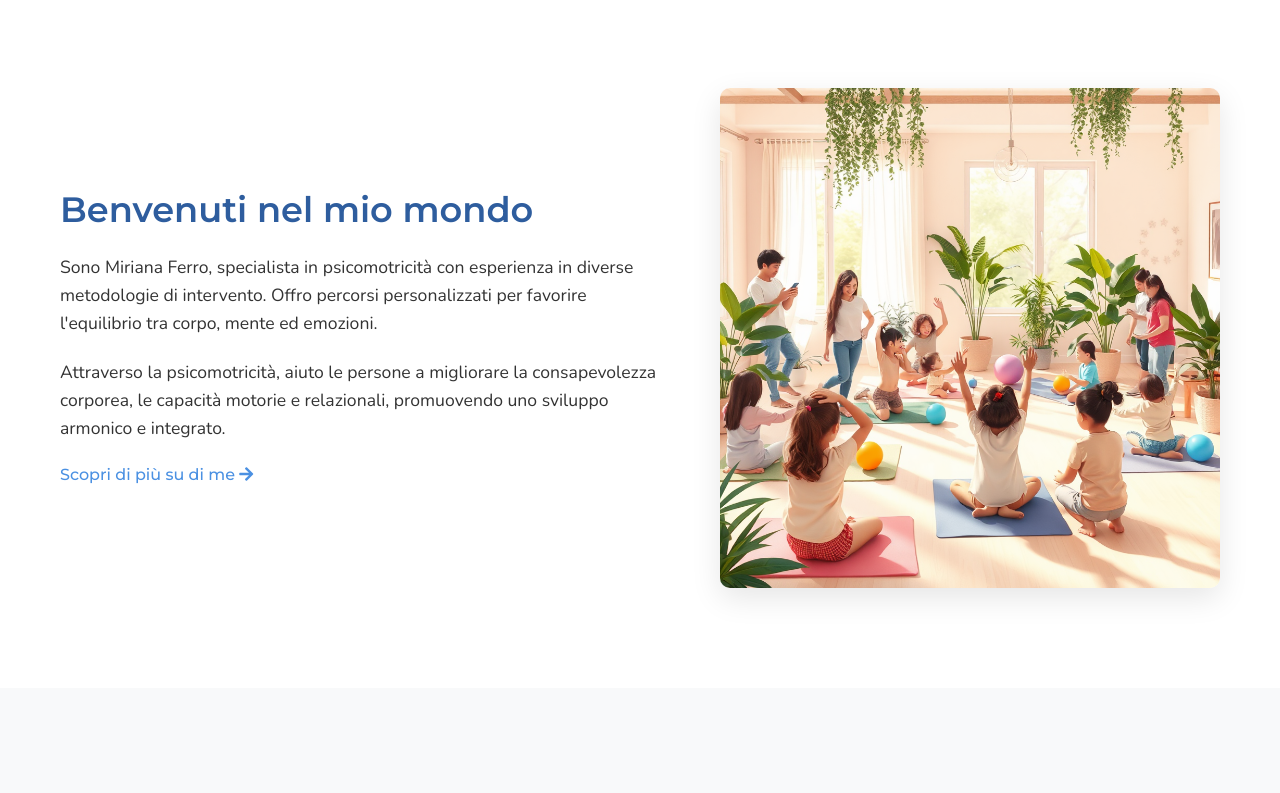
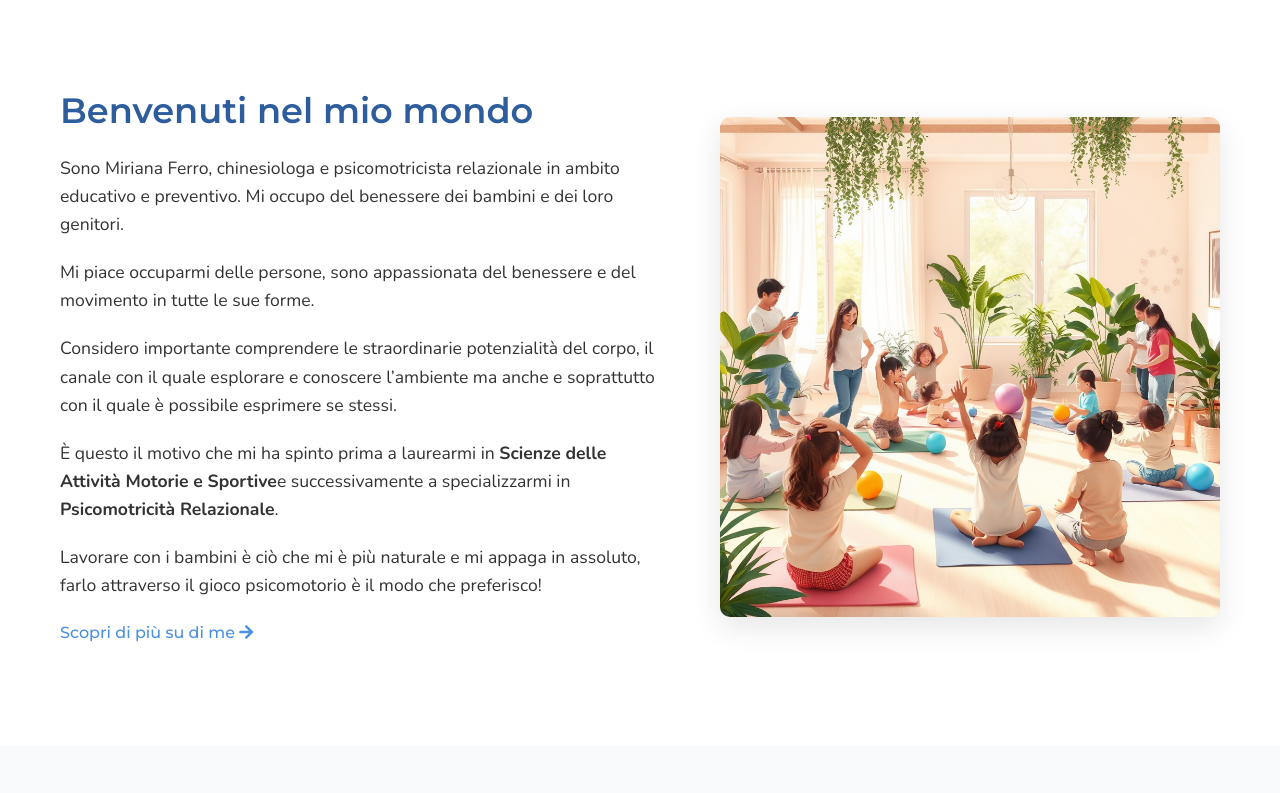
Before and after one commit to aikan86/MirianaPsicomotricita, a React (Create React App) app: page / in a window 1280 px wide. Shown: the part 592-1385 px from the top of the page. Built offline with nearby package versions, Linux system fonts and the light colour scheme.

Commit message:
Update Home.js

```diff
--- a/src/pages/Home.js
+++ b/src/pages/Home.js
@@ -27,14 +27,26 @@ function Home() {
           <div className="welcome-text">
             <h2>Benvenuti nel mio mondo</h2>
             <p>
-              Sono Miriana Ferro, specialista in psicomotricità con esperienza in diverse metodologie
-              di intervento. Offro percorsi personalizzati per favorire l'equilibrio tra corpo,
-              mente ed emozioni.
+              Sono Miriana Ferro, chinesiologa e psicomotricista relazionale in ambito educativo e preventivo.
+              Mi occupo del benessere dei bambini e dei loro genitori.
             </p>
             <p>
-              Attraverso la psicomotricità, aiuto le persone a migliorare la consapevolezza corporea,
-              le capacità motorie e relazionali, promuovendo uno sviluppo armonico e integrato.
+              Mi piace occuparmi delle persone, sono appassionata del benessere e del movimento
+              in tutte le sue forme.
             </p>
+            <p>
+              Considero importante comprendere le straordinarie potenzialità del corpo, il canale
+              con il quale esplorare e conoscere l’ambiente ma anche e soprattutto con il quale è possibile esprimere se stessi.
+            </p>
+            <p>
+              È questo il motivo che mi ha spinto prima a laurearmi in <strong>Scienze delle Attività Motorie e Sportive</strong>
+              e successivamente a specializzarmi in <strong>Psicomotricità Relazionale</strong>.
+            </p>
+            <p>
+              Lavorare con i bambini è ciò che mi è più naturale e mi appaga in assoluto, farlo
+              attraverso il gioco psicomotorio è il modo che preferisco!
+            </p>
+
             <Link to="/chi-sono" className="btn-text">
               Scopri di più su di me <i className="fas fa-arrow-right"></i>
             </Link>
```
